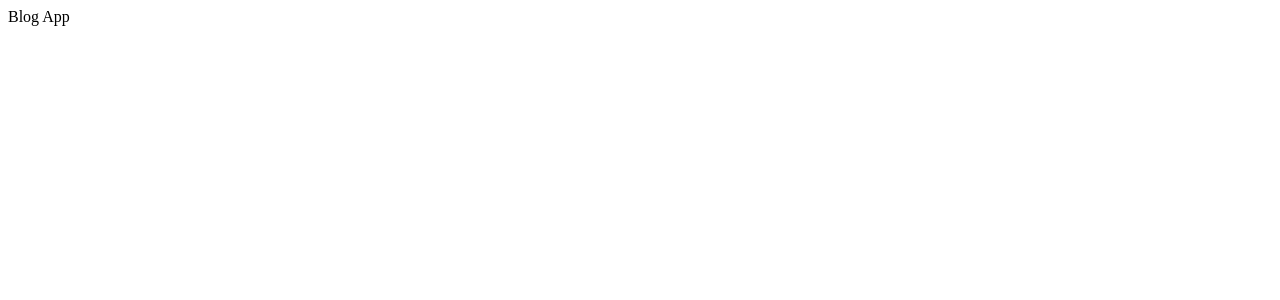
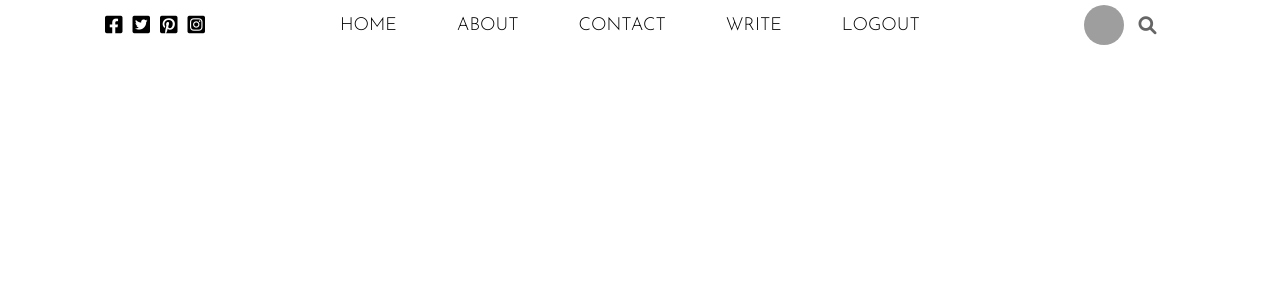
Before and after one commit to TheChrisader/blog-website-mern, a React (Create React App) app in the folder client/: page / in a window 1280 px wide. Shown: the top 300 px of the page. Built offline with nearby package versions, Linux system fonts and the light colour scheme; grey boxes are pictures that could not be loaded.

Commit message:
Added Navbar Component

```diff
--- a/client/public/index.html
+++ b/client/public/index.html
@@ -11,6 +11,13 @@
     <link
       href="https://fonts.googleapis.com/css2?family=Josefin+Sans:wght@100;200;300;400;500;600;700&family=Lora:ital,wght@1,400;1,500;1,600&family=Varela&family=Varela+Round&display=swap"
       rel="stylesheet"
+    />
+    <link
+      rel="stylesheet"
+      href="https://cdnjs.cloudflare.com/ajax/libs/font-awesome/6.0.0-beta3/css/all.min.css"
+      integrity="sha512-Fo3rlrZj/k7ujTnHg4CGR2D7kSs0v4LLanw2qksYuRlEzO+tcaEPQogQ0KaoGN26/zrn20ImR1DfuLWnOo7aBA=="
+      crossorigin="anonymous"
+      referrerpolicy="no-referrer"
     />
     <title>MERN Blog App</title>
   </head>
--- a/client/src/App.js
+++ b/client/src/App.js
@@ -1,5 +1,11 @@
+import Navbar from "./components/Navbar/Navbar";
+
 function App() {
-  return <>Blog App</>;
+  return (
+    <div>
+      <Navbar />
+    </div>
+  );
 }
 
 export default App;
--- /dev/null
+++ b/client/src/components/Navbar/Navbar.css
@@ -0,0 +1,55 @@
+.navbar {
+  display: flex;
+  align-items: center;
+  width: 100%;
+  height: 50px;
+  background-color: white;
+  position: sticky;
+  top: 0;
+  font-family: "Josefin Sans", sans-serif;
+}
+
+.top-left,
+.top-right {
+  flex: 3;
+  display: flex;
+  align-items: center;
+  justify-content: center;
+}
+
+.top-center {
+  flex: 6;
+}
+
+.top-img {
+  height: 40px;
+  width: 40px;
+  border-radius: 50%;
+}
+
+.top-icon {
+  font-size: 20px;
+  margin-right: 10px;
+  color: 444;
+  cursor: pointer;
+}
+
+.top-list {
+  display: flex;
+  justify-content: space-around;
+  list-style: none;
+}
+
+.top-list-item {
+  margin-right: 20px;
+  font-size: 18px;
+  font-weight: 300;
+  cursor: pointer;
+}
+
+.top-search-icon {
+  margin-left: 15px;
+  font-size: 18px;
+  color: #666;
+  cursor: pointer;
+}
--- /dev/null
+++ b/client/src/components/Navbar/Navbar.jsx
@@ -0,0 +1,33 @@
+import "./Navbar.css";
+
+const Navbar = () => {
+  return (
+    <div className="navbar">
+      <div className="top-left">
+        <i className="top-icon fab fa-facebook-square"></i>
+        <i className="top-icon fab fa-twitter-square"></i>
+        <i className="top-icon fab fa-pinterest-square"></i>
+        <i className="top-icon fab fa-instagram-square"></i>
+      </div>
+      <div className="top-center">
+        <ul className="top-list">
+          <li className="top-list-item">HOME</li>
+          <li className="top-list-item">ABOUT</li>
+          <li className="top-list-item">CONTACT</li>
+          <li className="top-list-item">WRITE</li>
+          <li className="top-list-item">LOGOUT</li>
+        </ul>
+      </div>
+      <div className="top-right">
+        <img
+          className="top-img"
+          src="https://images.pexels.com/photos/9532788/pexels-photo-9532788.jpeg?auto=compress&cs=tinysrgb&dpr=2&h=650&w=940"
+          alt=""
+        />
+        <i className="top-search-icon fas fa-search"></i>
+      </div>
+    </div>
+  );
+};
+
+export default Navbar;
--- /dev/null
+++ b/client/src/index.css
@@ -0,0 +1,10 @@
+* {
+  margin: 0;
+  padding: 0;
+  box-sizing: border-box;
+}
+
+html,
+body {
+  height: 100%;
+}
--- a/client/src/index.js
+++ b/client/src/index.js
@@ -1,6 +1,8 @@
 import React from "react";
 import ReactDOM from "react-dom";
 import App from "./App";
+
+import "./index.css";
 
 ReactDOM.render(
   <React.StrictMode>
```
